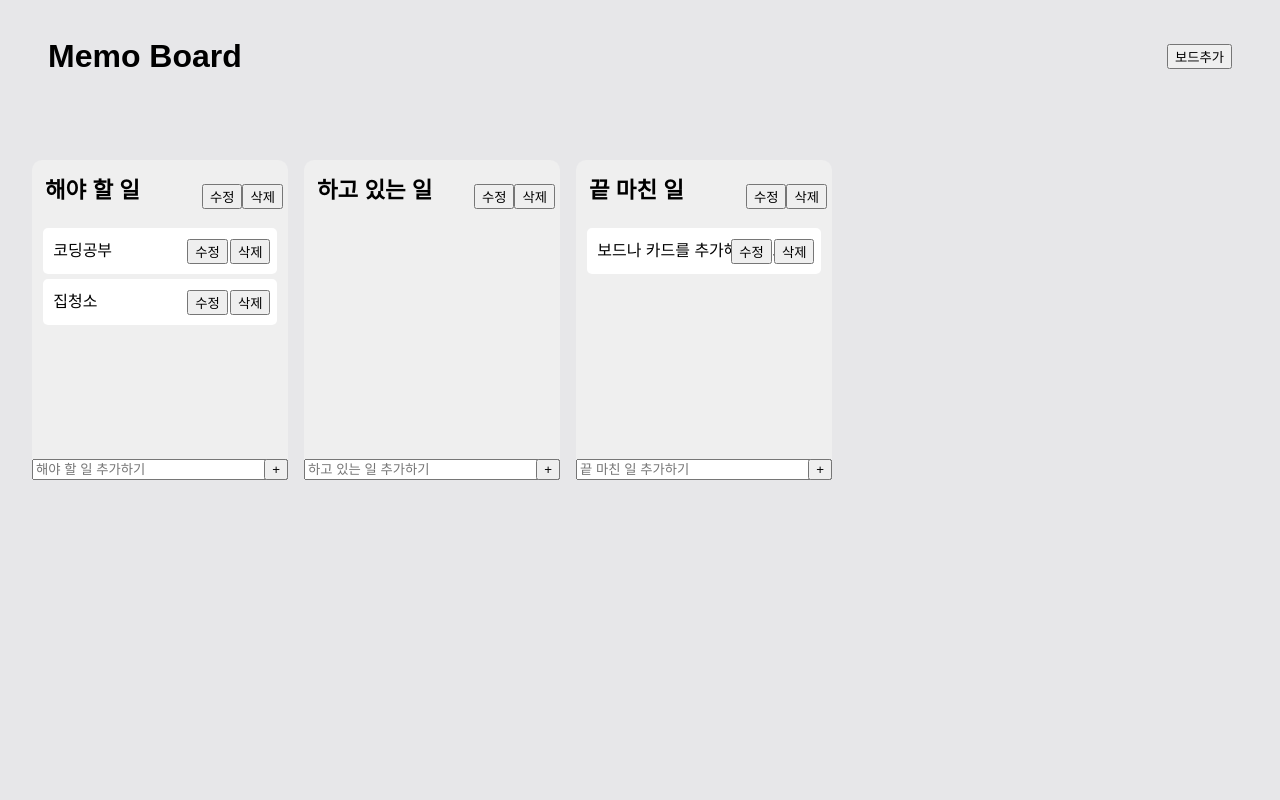
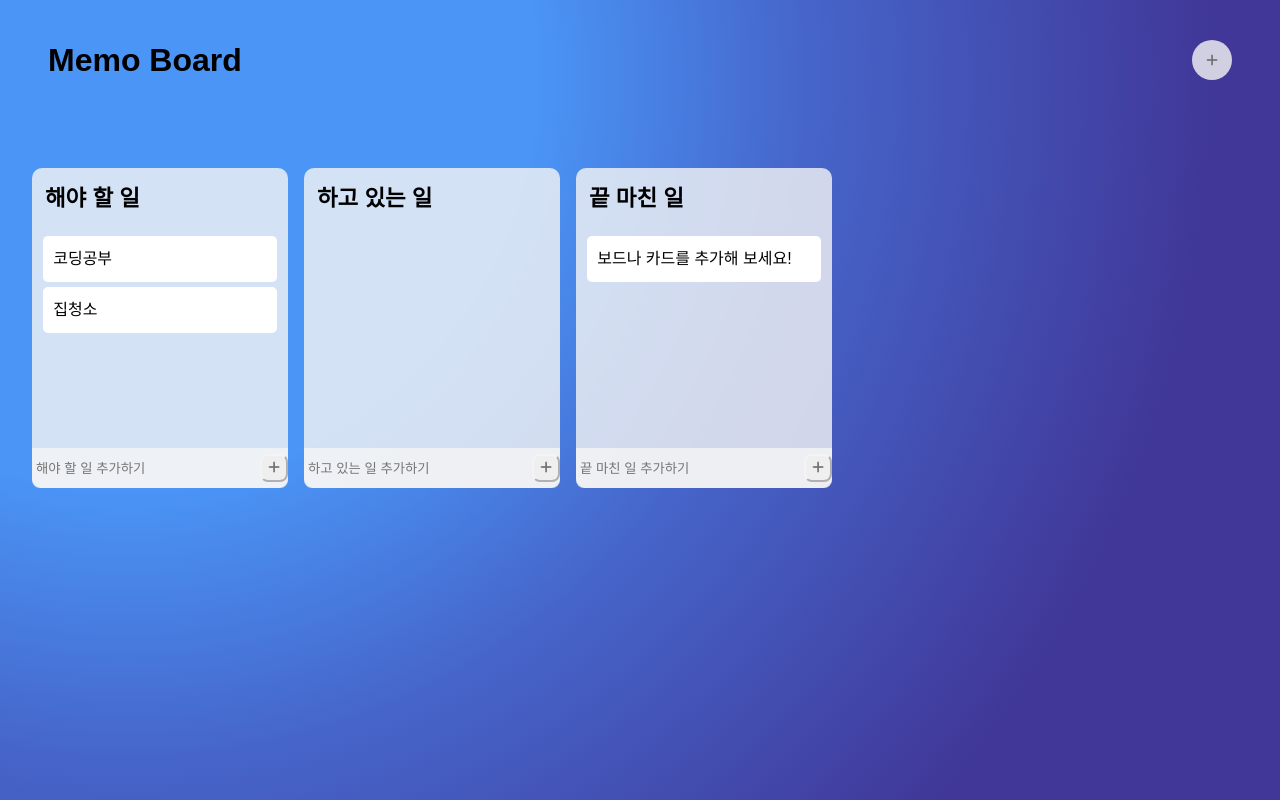
Before and after one commit to taehyeon0412/react_my-trello, a React (Create React App) app: page / in a window 1280 px wide. Built offline with nearby package versions, Linux system fonts and the light colour scheme.

Commit message:
css 꾸미기 + fortawesome

```diff
--- a/package.json
+++ b/package.json
@@ -3,6 +3,9 @@
   "version": "0.1.0",
   "private": true,
   "dependencies": {
+    "@fortawesome/free-regular-svg-icons": "^6.4.0",
+    "@fortawesome/free-solid-svg-icons": "^6.4.0",
+    "@fortawesome/react-fontawesome": "^0.2.0",
     "@testing-library/jest-dom": "^5.16.5",
     "@testing-library/react": "^13.4.0",
     "@testing-library/user-event": "^13.5.0",
--- a/public/index.html
+++ b/public/index.html
@@ -13,6 +13,7 @@
       user's mobile device or desktop. See https://developers.google.com/web/fundamentals/web-app-manifest/
     -->
   <link rel="manifest" href="%PUBLIC_URL%/manifest.json" />
+  <script src="https://kit.fontawesome.com/68b2fe6ae2.js" crossorigin="anonymous"></script>
   <!--
       Notice the use of %PUBLIC_URL% in the tags above.
       It will be replaced with the URL of the `public` folder during the build.
--- a/src/App.tsx
+++ b/src/App.tsx
@@ -27,7 +27,6 @@ const Navigation = styled.div`
   align-items: center;
   justify-content: space-between;
   width: 100vw;
-  background-color: ${(props) => props.theme.bgColor};
 `;
 
 const Title = styled.h1`
@@ -43,7 +42,19 @@ const ButtonDiv = styled.div`
 
 /* const ThemeButton = styled.button``; */
 
-const BoardAddButton = styled.button``;
+const BoardAddButton = styled.button`
+  height: 2.5rem;
+  width: 2.5rem;
+  border-color: transparent;
+  border-radius: 2rem;
+  background-color: ${(props) => props.theme.boardColor};
+  &:hover {
+    background-color: ${(props) => props.theme.bgColor};
+  }
+  i {
+    color: #706e6e;
+  }
+`;
 
 const AddBoardDiv = styled.div`
   display: flex;
@@ -169,7 +180,9 @@ function App() {
       <Navigation>
         <Title>Memo Board</Title>
         <ButtonDiv>
-          <BoardAddButton onClick={onClickAddBoard}>보드추가</BoardAddButton>
+          <BoardAddButton onClick={onClickAddBoard}>
+            <i className="fa-solid fa-plus"></i>
+          </BoardAddButton>
         </ButtonDiv>
       </Navigation>
 
--- a/src/components/Board.tsx
+++ b/src/components/Board.tsx
@@ -5,6 +5,44 @@ import { useForm } from "react-hook-form";
 import React, { useState } from "react";
 import { ITodo, toDoState } from "./../atoms";
 import { useSetRecoilState } from "recoil";
+
+const ButtonDiv = styled.div`
+  display: flex;
+  align-items: center;
+  justify-content: center;
+  right: 0.4rem;
+  gap: 2px;
+  height: 100%;
+  transition: opacity 0.3s;
+`;
+
+const Button = styled.button`
+  height: 2rem;
+  width: 2rem;
+  border-color: transparent;
+  border-radius: 0.5rem;
+  background-color: transparent;
+  &:hover {
+    background-color: ${(props) => props.theme.buttonColor};
+  }
+  i {
+    color: #706e6e;
+  }
+`;
+
+const CancelButton = styled.button`
+  height: 2rem;
+  width: 2rem;
+  border-color: transparent;
+  border-radius: 0.5rem;
+  background-color: transparent;
+  &:hover {
+    background-color: ${(props) => props.theme.buttonColor};
+  }
+  i {
+    color: #706e6e;
+  }
+`;
 
 const BroadWrapper = styled.div`
   padding-top: 20px;
@@ -15,7 +53,11 @@ const BroadWrapper = styled.div`
   display: flex;
   flex-direction: column;
   max-height: calc(100vh - 15rem);
+  &:not(:hover):not(:focus-within) ${ButtonDiv} {
+    opacity: 0;
+  }
 `;
+//보드 전체
 
 interface IWrapperProps {
   isDraggingOver: boolean;
@@ -66,12 +108,6 @@ const TitleSpan = styled.h2`
   margin-left: 0.5rem;
 `;
 
-const ButtonDiv = styled.div``;
-
-const Button = styled.button``;
-
-const CancelButton = styled.button``;
-
 const EditInput = styled.input`
   height: 2rem;
   width: 100%;
@@ -79,6 +115,7 @@ const EditInput = styled.input`
   border: none;
   padding: none;
   background: transparent;
+  outline: transparent;
 `;
 
 const BoardEditForm = styled.form`
@@ -102,12 +139,31 @@ const NewCardForm = styled.form`
 
 const NewCardInput = styled.input`
   width: 100%;
+  background-color: ${(props) => props.theme.boardColor};
+  height: 2.5rem;
+  border-radius: 0rem 0rem 0.5rem 0.5rem;
+  border-color: transparent;
+  outline: transparent;
+  &:focus {
+    border-color: #fdde75;
+  }
 `;
 
 const NewCardButton = styled.button`
   display: flex;
   position: absolute;
   right: 0%;
+  height: 1.8rem;
+  justify-content: center;
+  align-items: center;
+  border-radius: 0.5rem;
+  border-color: ${(props) => props.theme.boardColor};
+  &:hover {
+    background-color: ${(props) => props.theme.buttonColor};
+  }
+  i {
+    color: #706e6e;
+  }
 `;
 
 interface IForm {
@@ -222,7 +278,7 @@ function Board({ toDos, boardId }: IBoardProps) {
             />
             <ButtonDiv>
               <CancelButton type="button" onClick={boardEditCancel}>
-                x
+                <i className="fa-solid fa-circle-xmark"></i>
               </CancelButton>
             </ButtonDiv>
           </BoardEditForm>
@@ -236,14 +292,14 @@ function Board({ toDos, boardId }: IBoardProps) {
                 editButtonClick(event, boardId);
               }}
             >
-              수정
+              <i className="fa-solid fa-pen"></i>
             </Button>
             <Button
               onClick={(event) => {
                 removeBoard(event, boardId);
               }}
             >
-              삭제
+              <i className="fa-solid fa-trash"></i>
             </Button>
           </ButtonDiv>
         </Title>
@@ -283,7 +339,9 @@ function Board({ toDos, boardId }: IBoardProps) {
           type="text"
           placeholder={`${boardId} 추가하기`}
         />
-        <NewCardButton>+</NewCardButton>
+        <NewCardButton>
+          <i className="fa-solid fa-plus"></i>
+        </NewCardButton>
       </NewCardForm>
     </BroadWrapper>
   );
--- a/src/components/DraggableCard.tsx
+++ b/src/components/DraggableCard.tsx
@@ -4,6 +4,30 @@ import styled from "styled-components";
 import { useSetRecoilState } from "recoil";
 import { toDoState } from "../atoms";
 import { useForm } from "react-hook-form";
+
+const ButtonDiv = styled.div`
+  display: flex;
+  position: absolute;
+  align-items: center;
+  justify-content: center;
+  right: 0.4rem;
+  gap: 2px;
+  height: 100%;
+`;
+
+const Button = styled.button`
+  height: 2rem;
+  width: 2rem;
+  border-color: transparent;
+  border-radius: 0.5rem;
+  background-color: transparent;
+  &:hover {
+    background-color: ${(props) => props.theme.buttonColor};
+  }
+  i {
+    color: #706e6e;
+  }
+`;
 
 const Card = styled.div<{ isDragging: boolean }>`
   background-color: ${(props) =>
@@ -15,6 +39,9 @@ const Card = styled.div<{ isDragging: boolean }>`
   justify-content: space-between;
   align-items: center;
   position: relative;
+  &:not(:hover):not(:focus-within) ${ButtonDiv} {
+    opacity: 0;
+  }
 `;
 
 interface IDraggableCardProps {
@@ -32,15 +59,6 @@ const Wrapper = styled.div`
   gap: 5px;
 `;
 
-const ButtonDiv = styled.div`
-  display: flex;
-  position: absolute;
-  right: 0.4rem;
-  gap: 2px;
-`;
-
-const Button = styled.button``;
-
 interface IForm {
   toDo: string;
 }
@@ -56,13 +74,30 @@ const Form = styled.form`
 
 const Input = styled.input`
   width: 100%;
+  height: auto;
   margin: none;
   border: none;
   padding: none;
   background: transparent;
+  outline: transparent;
 `;
 
-const CancelButton = styled.button``;
+const CancelButton = styled.button`
+  display: flex;
+  justify-content: center;
+  align-items: center;
+  height: 1.7rem;
+  width: 1.7rem;
+  border-color: transparent;
+  border-radius: 0.5rem;
+  background-color: transparent;
+  &:hover {
+    background-color: ${(props) => props.theme.buttonColor};
+  }
+  i {
+    color: #706e6e;
+  }
+`;
 
 function DraggableCard({
   todoText,
@@ -140,14 +175,20 @@ function DraggableCard({
                   placeholder="새로운 할 일을 적어주세요."
                 />
               </Form>
-              <CancelButton onClick={cardEditCancel}>x</CancelButton>
+              <CancelButton onClick={cardEditCancel}>
+                <i className="fa-solid fa-circle-xmark"></i>
+              </CancelButton>
             </Wrapper>
           ) : (
             <>
               {todoText}
               <ButtonDiv>
-                <Button onClick={cardEdit}>수정</Button>
-                <Button onClick={cardDelete}>삭제</Button>
+                <Button onClick={cardEdit}>
+                  <i className="fa-solid fa-pen"></i>
+                </Button>
+                <Button onClick={cardDelete}>
+                  <i className="fa-solid fa-trash"></i>
+                </Button>
               </ButtonDiv>
             </>
           )}
--- a/src/index.tsx
+++ b/src/index.tsx
@@ -60,8 +60,9 @@ table {
 }
 body{
   font-family: 'Source Sans Pro', sans-serif;
-  background-color:${(props) => props.theme.bgColor};
+  background-image: radial-gradient(circle at 10% 10%, #4a95f6 30%,#4665ca 50%, #403798 80%);
   color: black;
+  height: 100vh;
 }
 a{
   text-decoration:none;
--- a/src/styled.d.ts
+++ b/src/styled.d.ts
@@ -6,10 +6,5 @@ declare module "styled-components" {
     boardColor: string;
     cardColor: string;
     buttonColor: string;
-    colors: {
-      one: string;
-      two: string;
-      three: string;
-    };
   }
 }
--- a/src/theme.ts
+++ b/src/theme.ts
@@ -2,24 +2,14 @@ import { DefaultTheme } from "styled-components";
 
 export const darkTheme: DefaultTheme = {
   bgColor: "#353b48",
-  boardColor: "#57606f",
+  boardColor: "rgba(245,245,245,0.8)",
   cardColor: "#BDBDBD",
-  buttonColor: "#ededed",
-  colors: {
-    one: "#4a95f6",
-    two: "#403798",
-    three: "#4665ca",
-  },
+  buttonColor: "#d3d3d3",
 };
 
 export const whiteTheme: DefaultTheme = {
   bgColor: "#e7e7e9",
-  boardColor: "#efefef",
+  boardColor: "rgba(245,245,245,0.8)",
   cardColor: "#ffffff",
-  buttonColor: "#555555",
-  colors: {
-    one: "#4a95f6",
-    two: "#403798",
-    three: "#4665ca",
-  },
+  buttonColor: "#d3d3d3",
 };
```
Also changed, not shown: 1 other file (tests, documents, lock files or other folders).
